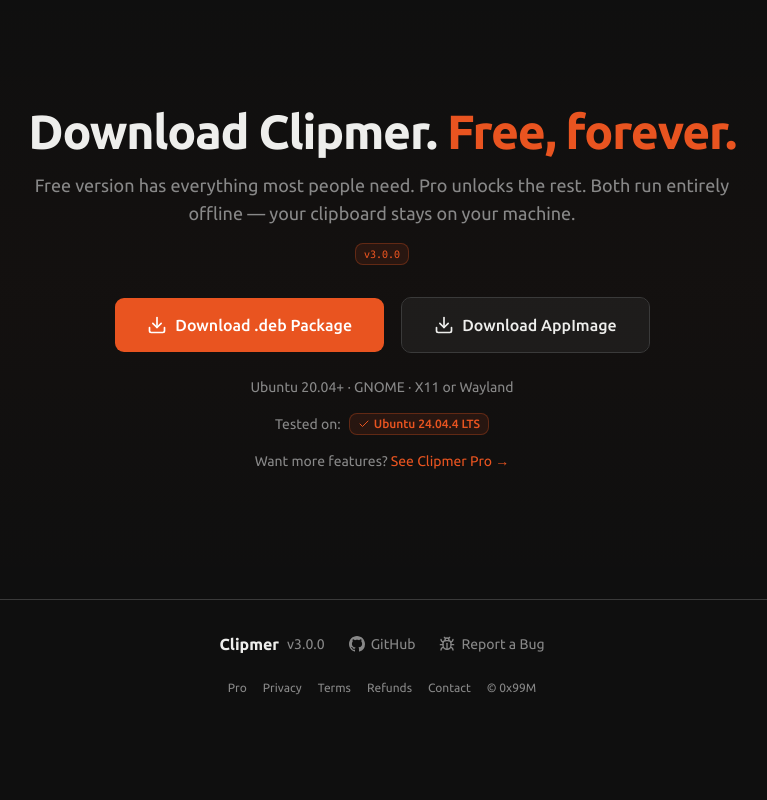
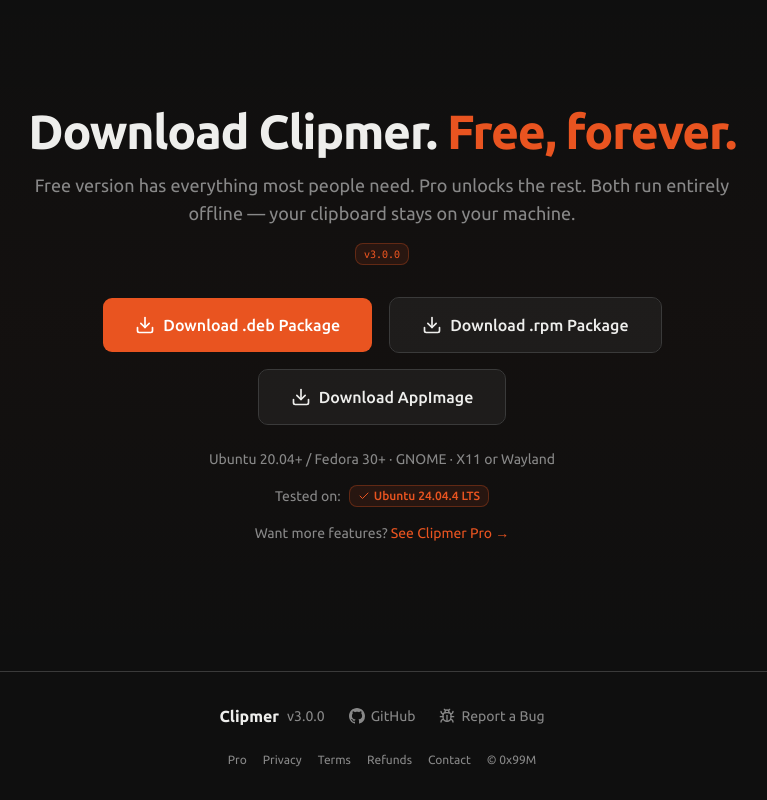
Before and after one commit to 0x99M/project-y, a Next.js app in the folder web/: page / in a window 1280 px wide. Shown: the part 6173-6973 px from the top of the page, without its empty margins (258-1025 px from the left). Before the commit the page ends 6901 px from the top, so only its background shows below. Built offline with nearby package versions, Linux system fonts and the light colour scheme.

Commit message:
offer an .rpm download alongside .deb and AppImage
Pairs with the new rpm build target so Fedora/RHEL/openSUSE users have a
native package option. System-requirements line now mentions Fedora 30+
to stay consistent with the new format.

```diff
--- a/web/components/sections/download.tsx
+++ b/web/components/sections/download.tsx
@@ -39,7 +39,7 @@
         </FadeUp>
 
         <FadeUp delay={0.3}>
-          <div className="mt-8 flex flex-col gap-4 sm:flex-row sm:justify-center">
+          <div className="mt-8 flex flex-col flex-wrap gap-4 sm:flex-row sm:justify-center">
             <a
               href="https://github.com/0x99M/project-y/releases/download/v3.0.0/clipmer_3.0.0_amd64.deb"
               className={cn(
@@ -49,6 +49,16 @@
             >
               <Download className="size-5" />
               Download .deb Package
+            </a>
+            <a
+              href="https://github.com/0x99M/project-y/releases/download/v3.0.0/clipmer-3.0.0.x86_64.rpm"
+              className={cn(
+                buttonVariants({ variant: "outline", size: "lg" }),
+                "h-14 gap-2 px-8 text-base border-border hover:bg-surface"
+              )}
+            >
+              <Download className="size-5" />
+              Download .rpm Package
             </a>
             <a
               href="https://github.com/0x99M/project-y/releases/download/v3.0.0/Clipmer-3.0.0.AppImage"
@@ -65,7 +75,7 @@
 
         <FadeUp delay={0.4}>
           <p className="mt-6 text-sm text-muted-foreground">
-            Ubuntu 20.04+ &middot; GNOME &middot; X11 or Wayland
+            Ubuntu 20.04+ / Fedora 30+ &middot; GNOME &middot; X11 or Wayland
           </p>
         </FadeUp>
 
```
